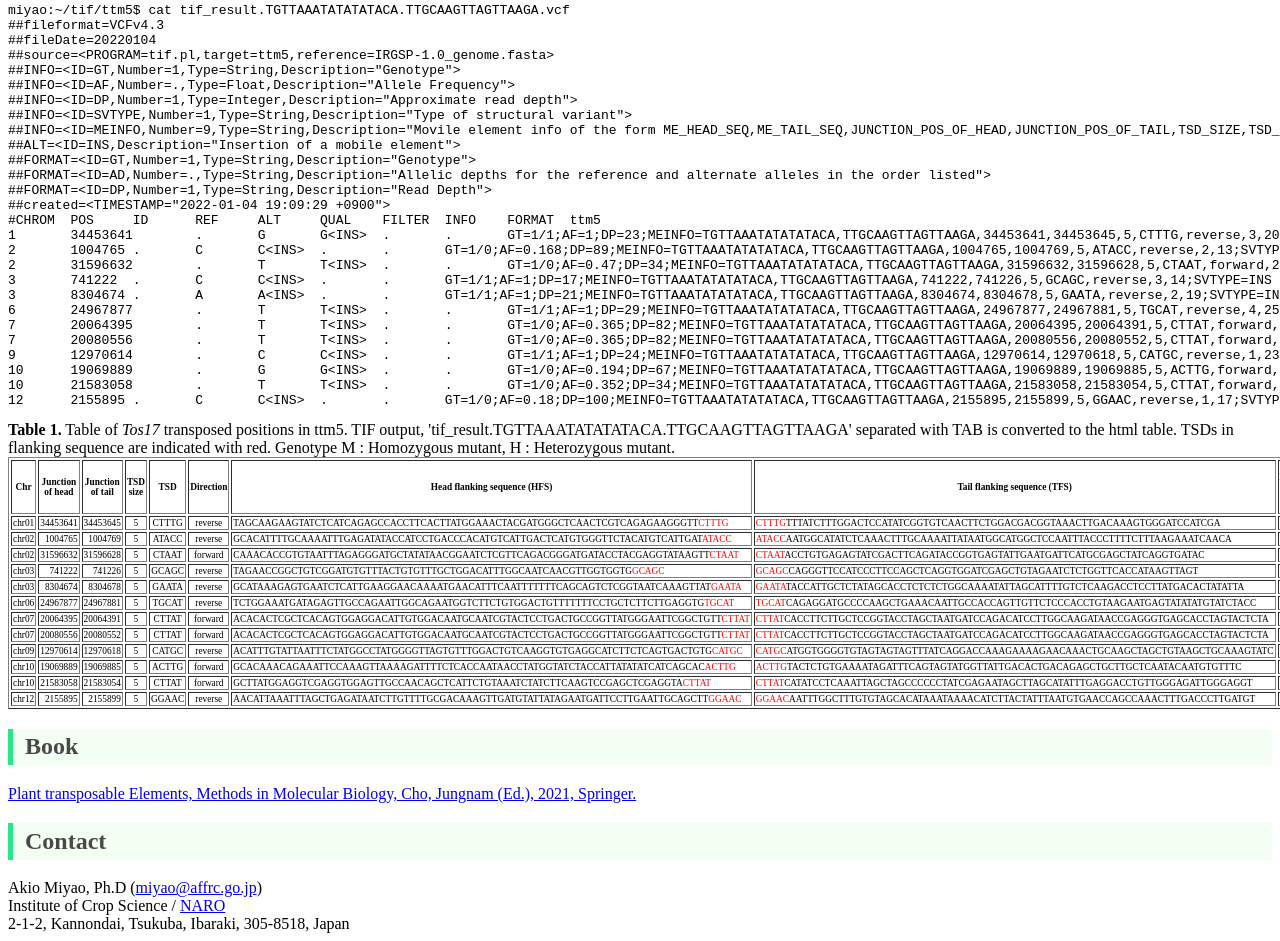
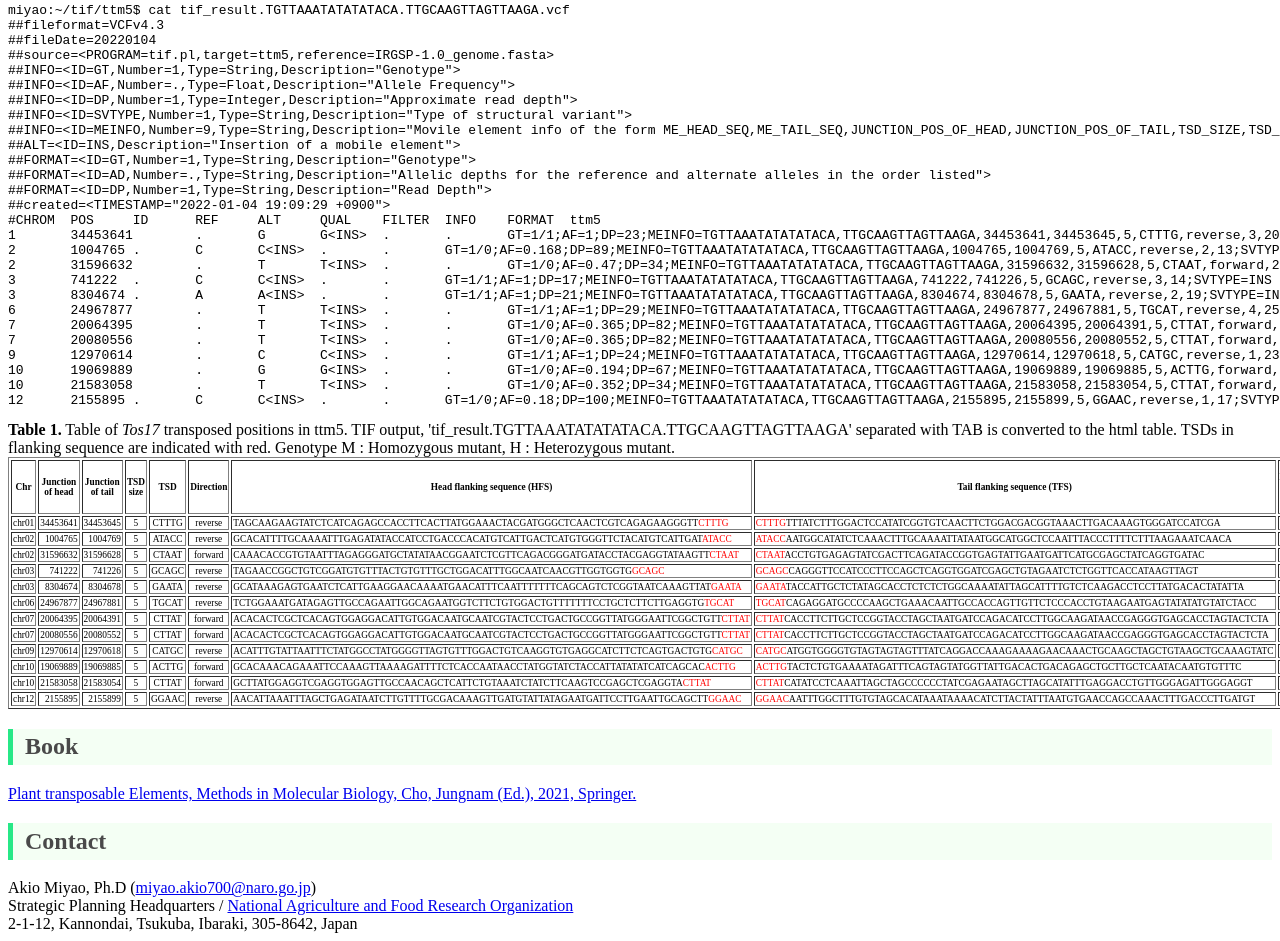
Before and after one commit to akiomiyao/tif, a plain HTML site: page index.html in a window 1280 px wide. Shown: the part 1762-2703 px from the top of the page. Drawn offline with Linux system fonts and the light colour scheme.

Commit message:
Update index.html

```diff
--- a/index.html
+++ b/index.html
@@ -113,8 +113,8 @@ tif_result.head_seq.tail_seq is the result of tif analysis.<br><br>
 <h2>Book</h2>
 <a href = "https://www.springer.com/gp/book/9781071611333" target = "_blank">Plant transposable Elements, Methods in Molecular Biology, Cho, Jungnam (Ed.), 2021, Springer.</a>
 <h2>Contact</h2>
-Akio Miyao, Ph.D (<a href = "mailto:miyao@affrc.go.jp">miyao@affrc.go.jp</a>)<br>
-Institute of Crop Science / <a href = "http://www.naro.affrc.go.jp/english/index.html" target = "_blank">NARO</a><br>
-2-1-2, Kannondai, Tsukuba, Ibaraki, 305-8518, Japan
+Akio Miyao, Ph.D (<a href = "mailto:miyao.akio700@naro.go.jp">miyao.akio700@naro.go.jp</a>)<br>
+Strategic Planning Headquarters / <a href = "http://www.naro.affrc.go.jp/english/index.html" target = "_blank">National Agriculture and Food Research Organization</a><br>
+2-1-12, Kannondai, Tsukuba, Ibaraki, 305-8642, Japan
   </body>
 </html>
```
